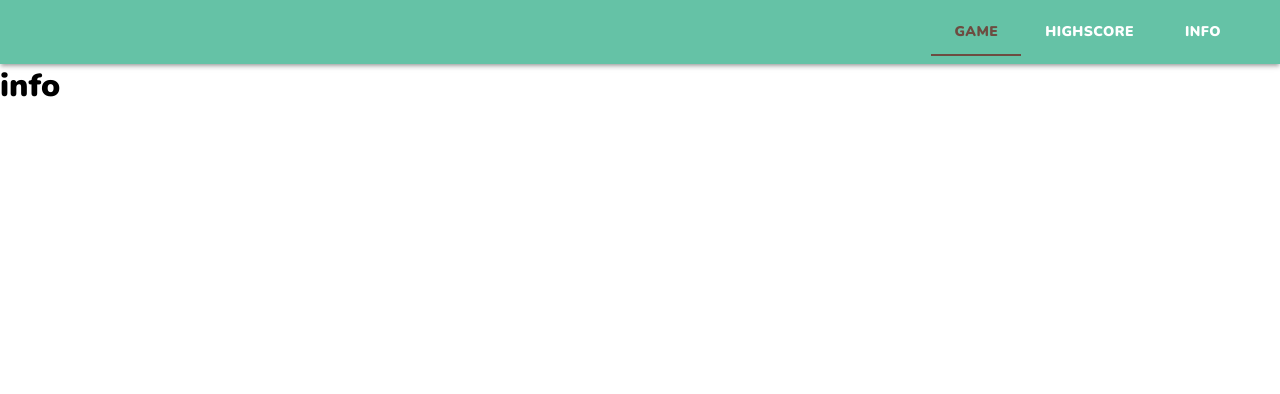
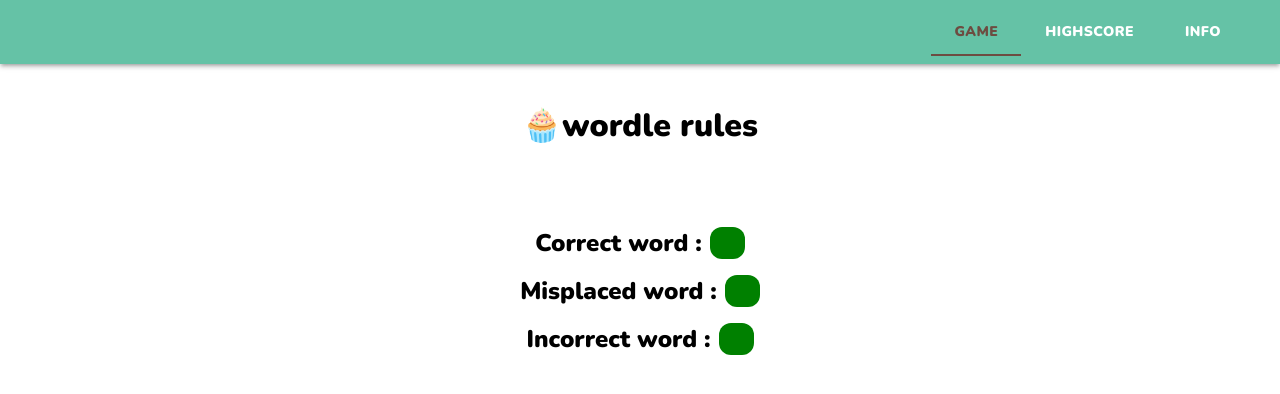
Before and after one commit to kaulfield23/wordle-2, a React (Create React App) app in the folder client/: page /info in a window 1280 px wide. Shown: the top 394 px of the page. Built offline with nearby package versions, Linux system fonts and the light colour scheme.

Commit message:
added info page little bit

```diff
--- a/client/src/App.css
+++ b/client/src/App.css
@@ -5,3 +5,7 @@
     font-family: "Nunito";
     color: "#6d4c41";
 }
+
+body {
+    height: 100vh;
+}
--- a/client/src/App.jsx
+++ b/client/src/App.jsx
@@ -17,15 +17,6 @@ import {
 import { Link, useLocation } from "react-router-dom";
 
 const App = () => {
-  const callApi = async () => {
-    const response = await fetch("/highscore");
-    const body = await response.json();
-    console.log(body, "hellooooo");
-  };
-  useEffect(() => {
-    callApi();
-  }, []);
-
   const [wordLimit, setWordLimit] = useState("");
   const [wordType, setWordType] = useState("repeating");
   const handleChange = (e) => {
--- a/client/src/components/UI/DrawerMUI.jsx
+++ b/client/src/components/UI/DrawerMUI.jsx
@@ -27,7 +27,7 @@ const DrawerMUI = () => {
             return (
               <ListItemButton onClick={() => setOpenDrawer(false)} key={index}>
                 <ListItemIcon>
-                  <Link to={`/${newPath}`}>
+                  <Link to={`${newPath === "game" ? "/" : `/${newPath}`}`}>
                     <ListItemText
                       primaryTypographyProps={{
                         color: "primary",
--- /dev/null
+++ b/client/src/components/pages/Highscore.jsx
@@ -0,0 +1,15 @@
+import React, { useEffect } from "react";
+
+const Highscore = () => {
+  const callApi = async () => {
+    const response = await fetch("/highscore");
+    const body = await response.json();
+    console.log(body, "hellooooo");
+  };
+  useEffect(() => {
+    callApi();
+  }, []);
+  return <>body</>;
+};
+
+export default Highscore;
--- a/client/src/components/pages/Info.jsx
+++ b/client/src/components/pages/Info.jsx
@@ -1,6 +1,66 @@
+import { Box } from "@mui/system";
 import React from "react";
 
 const Info = () => {
-  return <h1>info</h1>;
+  return (
+    <>
+      <Box sx={{ marginTop: 5, textAlign: "center" }}>
+        <h1>🧁wordle rules</h1>
+      </Box>
+      <Box
+        sx={{
+          display: "flex",
+          marginTop: 10,
+          justifyContent: "center",
+        }}
+      >
+        <h2>Correct word : </h2>
+        <Box
+          sx={{
+            width: "35px",
+            height: "35x",
+            backgroundColor: "green",
+            marginLeft: "8px",
+            borderRadius: "12px",
+          }}
+        ></Box>
+      </Box>
+      <Box
+        sx={{
+          display: "flex",
+          justifyContent: "center",
+          m: 2,
+        }}
+      >
+        <h2>Misplaced word : </h2>
+        <Box
+          sx={{
+            width: "35px",
+            height: "35x",
+            backgroundColor: "green",
+            marginLeft: "8px",
+            borderRadius: "12px",
+          }}
+        ></Box>
+      </Box>
+      <Box
+        sx={{
+          display: "flex",
+          justifyContent: "center",
+        }}
+      >
+        <h2>Incorrect word : </h2>
+        <Box
+          sx={{
+            width: "35px",
+            height: "35x",
+            backgroundColor: "green",
+            marginLeft: "8px",
+            borderRadius: "12px",
+          }}
+        ></Box>
+      </Box>
+    </>
+  );
 };
 export default Info;
--- a/client/src/index.jsx
+++ b/client/src/index.jsx
@@ -4,9 +4,10 @@ import "./index.css";
 import App from "./App";
 import Info from "./components/pages/Info";
 import Wordle from "./components/pages/Wordle";
-import { BrowserRouter, Routes, Route, useLocation } from "react-router-dom";
+import { BrowserRouter, Routes, Route } from "react-router-dom";
 import NavbarMUI from "./components/UI/NavbarMUI";
 import { createTheme, ThemeProvider } from "@mui/material";
+import Highscore from "./components/pages/Highscore";
 
 const theme = createTheme({
   palette: {
@@ -22,11 +23,14 @@ ReactDOM.render(
       <ThemeProvider theme={theme}>
         {/* {useCheckingPath() ? null : <NavbarMUI />} */}
         <NavbarMUI />
-        <Routes>
-          <Route exact path="/" element={<App />} />
-          <Route exact path="/info" element={<Info />} />
-          <Route exact path="/wordle" element={<Wordle />} />
-        </Routes>
+        <div id="main">
+          <Routes>
+            <Route exact path="/" element={<App />} />
+            <Route exact path="/info" element={<Info />} />
+            <Route exact path="/highscore" element={<Highscore />} />
+            <Route exact path="/wordle" element={<Wordle />} />
+          </Routes>
+        </div>
       </ThemeProvider>
     </BrowserRouter>
   </React.StrictMode>,
```
Also changed, not shown: package.json (line endings or trailing spaces), 1 other file (tests, documents, lock files or other folders).
